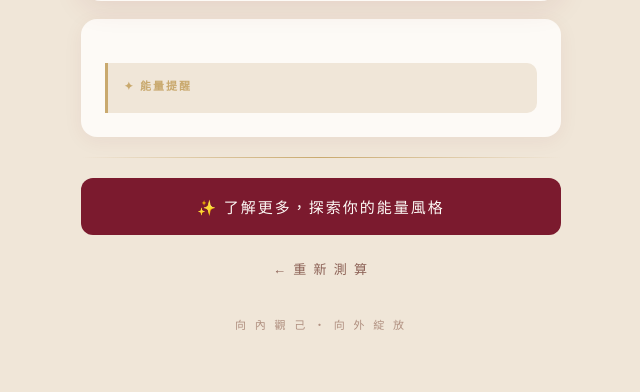
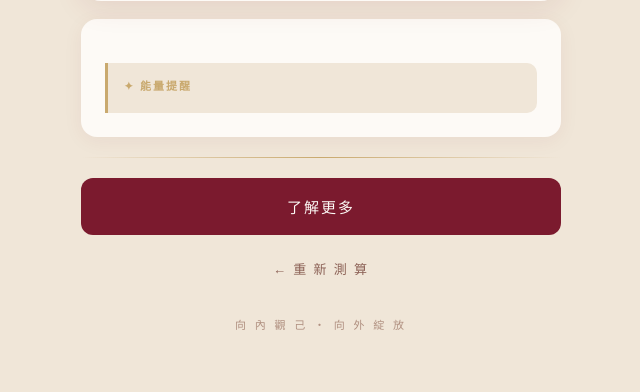
Before and after one commit to mxd888-Land/wuxing-tool, a Flask app: template templates/result.html in a window 1280 px wide. Shown: the part 457-849 px from the top of the page, without its empty margins (319-959 px from the left). Run offline with Flask 3, Linux system fonts and the light colour scheme; the template is opened without the code that fills it, so the values that code supplies are empty.

Commit message:
simplify cta button text

```diff
--- a/templates/result.html
+++ b/templates/result.html
@@ -203,7 +203,7 @@ body {
   <div class="divider"></div>
 
   <a href="{{ gamma_link }}" target="_blank" class="cta-btn">
-    ✨ 了解更多，探索你的能量風格
+    了解更多
   </a>
 
   <a href="/" class="back-link">← 重 新 測 算</a>
```
